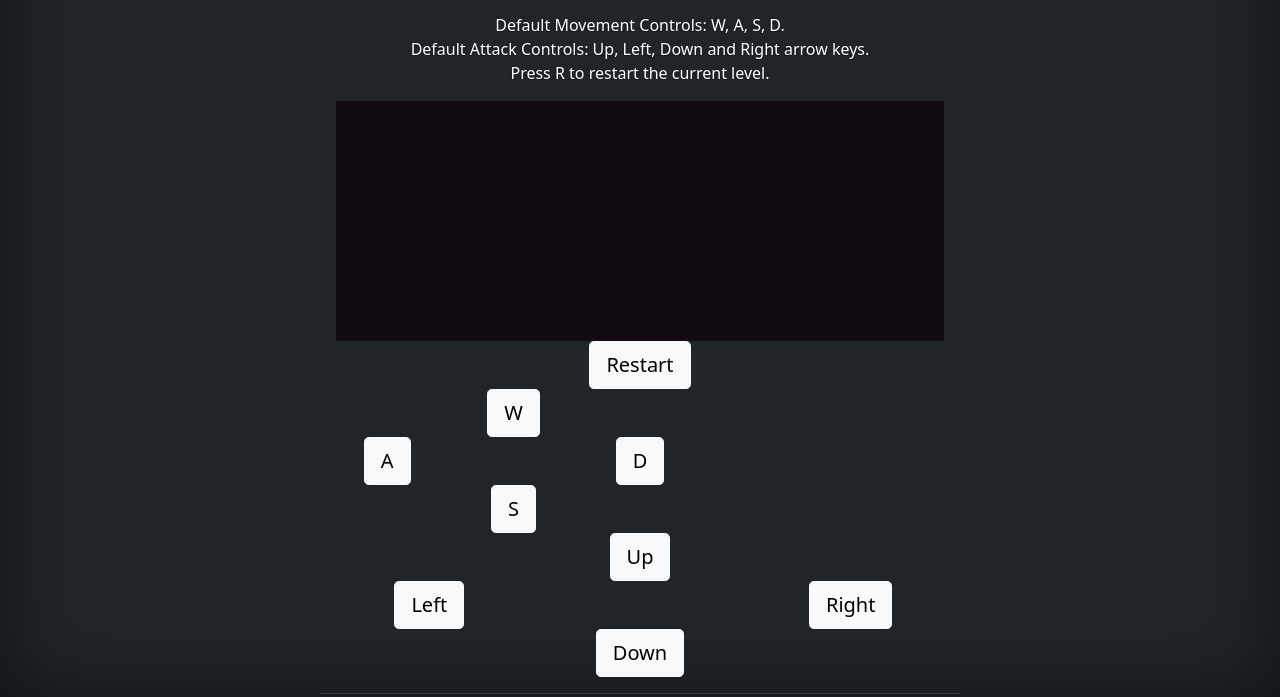
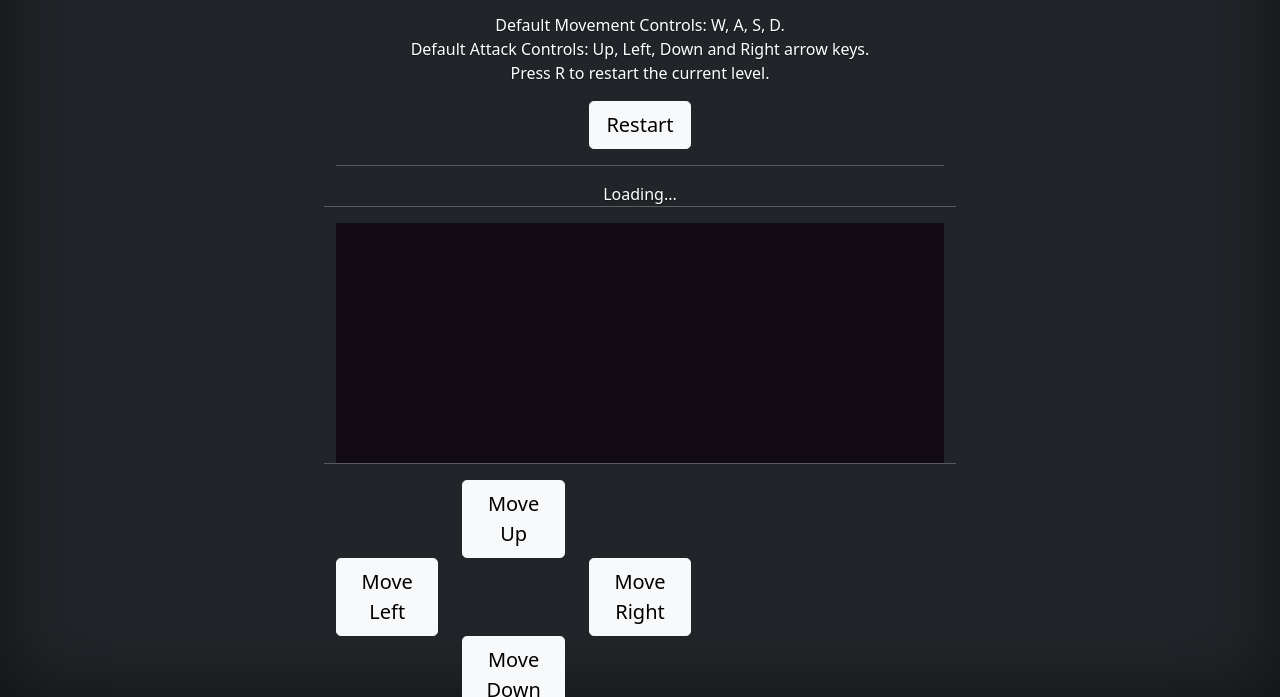
Before and after one commit to alexgidge/Labyrinth.js, a website: page Web/GameView.html in a window 1280 px wide. Shown: the part 103-800 px from the top of the page. Drawn offline with nearby package versions, Linux system fonts and the light colour scheme; files whose address does not match are found by name.

Commit message:
Movement buttons - Probably going to remove later

```diff
--- a/Web/GameView.html
+++ b/Web/GameView.html
@@ -1,5 +1,6 @@
 <!DOCTYPE html>
 <html lang="en-gb" class="h-100">
+
 <head>
   <meta charset="utf-8" />
   <meta http-equiv="Content-Type" content="text/html; charset=utf-8" />
@@ -28,7 +29,6 @@
     body {
       margin: 0 !important;
       padding: 0 !important;
-        overflow: hidden;
     }
   </style>
 
@@ -94,6 +94,7 @@
 
     <main class="px-3">
       <!-- PAGE CONTENT -->
+
       <div class="row">
         <p>Please play with headphones. <br />Select the game canvas below then play with or without a narrator</p>
       </div>
@@ -103,57 +104,69 @@
           Default Attack Controls: Up, Left, Down and Right arrow keys.<br />Press R to restart the current level.
         </p>
       </div>
+
+
       <!-- TODO: Localisation -->
-        <div id="divCanvas" class="row">
-          <canvas id="canvGameArea" class="col" tabindex="1">Game Canvas</canvas>
-        </div>
-        <div class="row">
-          <div class="col">
-            <div id="divGameText" aria-live="polite"></div>
-          </div>
-        </div>
       <div class="row">
         <div class="col">
           <button id="btnRestart" class="btn btn-lg btn-light">Restart</button>
         </div>
       </div>
+      <hr />
+      <div class="row">
+        <div class="col">
+          <div id="divGameText" aria-live="polite">Loading...</div>
+        </div>
+      </div>
+      <div id="divCanvas" class="row">
+        <hr />
+        <canvas id="canvGameArea" class="col" tabindex="1">Game Canvas</canvas>
+        <hr />
+      </div>
       <div class="row">
         <div class="col"></div>
-          <div class="col"><button id="btnW" class="btn btn-lg btn-light">W</button></div>
+        <div class="col"><button id="btnW" class="btn btn-lg btn-light">Move Up
+          </button></div>
         <div class="col"></div>
         <div class="col"></div>
         <div class="col"></div>
       </div>
       <div class="row">
-          <div class="col"><button id="btnA" class="btn btn-lg btn-light">A</button></div>
+        <div class="col"><button id="btnA" class="btn btn-lg btn-light">Move Left</button></div>
         <div class="col"></div>
-          <div class="col"><button id="btnD" class="btn btn-lg btn-light">D</button></div>
+        <div class="col"><button id="btnD" class="btn btn-lg btn-light">Move Right</button></div>
         <div class="col"></div>
         <div class="col"></div>
       </div>
       <div class="row">
         <div class="col"></div>
-          <div class="col"><button id="btnS" class="btn btn-lg btn-light">S</button></div>
+        <div class="col"><button id="btnS" class="btn btn-lg btn-light">Move Down</button></div>
         <div class="col"></div>
         <div class="col"></div>
         <div class="col"></div>
       </div>
       <div class="row">
         <div class="col"></div>
+        <div class="col"></div>
+        <div class="col"></div>
         <div class="col">
-            <button id="btnUp" class="btn btn-lg btn-light">Up</button>
+          <button id="btnUp" class="btn btn-lg btn-light">Attack Up</button>
         </div>
         <div class="col"></div>
       </div>
       <div class="row">
-          <div class="col"><button id="btnLeft" class="btn btn-lg btn-light">Left</button></div>
         <div class="col"></div>
-          <div class="col"><button id="btnRight" class="btn btn-lg btn-light">Right</button></div>
+        <div class="col"></div>
+        <div class="col"><button id="btnLeft" class="btn btn-lg btn-light">Attack Left</button></div>
+        <div class="col"></div>
+        <div class="col"><button id="btnRight" class="btn btn-lg btn-light">Attack Right</button></div>
       </div>
       <div class="row">
         <div class="col"></div>
+        <div class="col"></div>
+        <div class="col"></div>
         <div class="col">
-            <button type="button" id="btnDown" class="btn btn-lg btn-light">Down</button>
+          <button type="button" id="btnDown" class="btn btn-lg btn-light">Attack Down</button>
         </div>
         <div class="col"></div>
       </div>
@@ -171,11 +184,11 @@
         <a class="nav-link" href="GraphicsSettings.html" id="btnGraphicsSettings" disabled>Graphics Settings</a>
         <a class="nav-link" href="Controls.html" id="btnControls">Controls</a>
         <a class="nav-link" href="MapManager.html" id="btnMapManager" disabled>Level Editor</a>
-          <a class="nav-link" id="anchCode" href="https://github.com/alexgidge/labyrinth.js" target="_blank"
-            >Game Code (External link)</a
-          >
+        <a class="nav-link" id="anchCode" href="https://github.com/alexgidge/labyrinth.js" target="_blank">Game Code
+          (External link)</a>
       </nav>
     </footer>
   </div>
 </body>
+
 </html>
```
Lines whose indentation alone changed are shown as unchanged.
